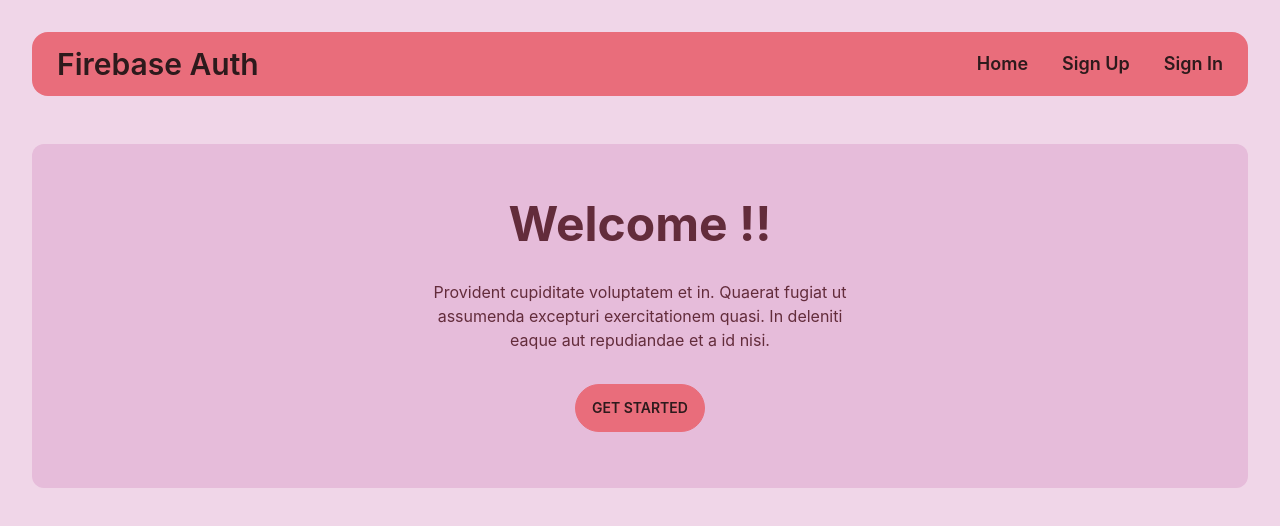
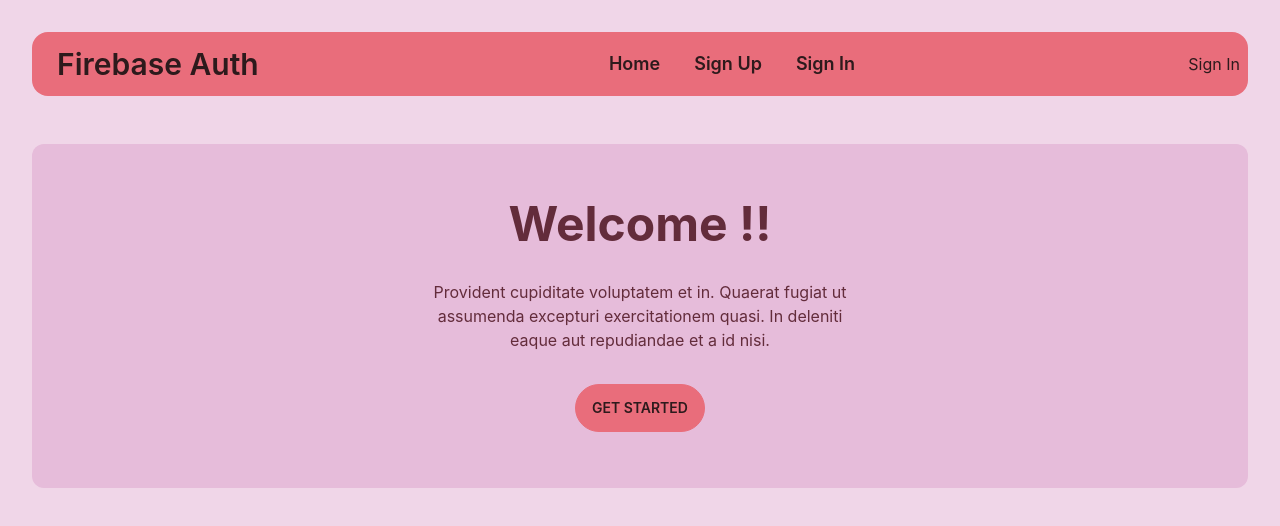
Before and after one commit to nurealammiaji/firebase-auth, a React (Vite) app: page / in a window 1280 px wide. Shown: the top 526 px of the page. Built offline with nearby package versions, Linux system fonts and the light colour scheme; no server answers.

Commit message:
context added to the navbar

```diff
--- a/src/components/Navigation/Navigation.jsx
+++ b/src/components/Navigation/Navigation.jsx
@@ -1,7 +1,12 @@
+import { useContext } from "react";
 import { Link, NavLink } from "react-router-dom";
+import { AuthContext } from "../Providers/AuthProviders";
 
 
 const Navigation = () => {
+
+    const { user } = useContext(AuthContext);
+
     return (
         <nav className="justify-between navbar bg-primary text-primary-content rounded-2xl">
             <div>
@@ -12,6 +17,9 @@ const Navigation = () => {
                 <NavLink className="text-lg normal-case btn btn-ghost" to="/sign-up">Sign Up</NavLink>
                 <NavLink className="text-lg normal-case btn btn-ghost" to="/sign-in">Sign In</NavLink>
             </div>
+            <div>
+                {user ? <><p>{user.email}</p><button className="px-4 py-3 mx-2 bg-white rounded-3xl">Sign Out</button></> : <><button>Sign In</button></>}
+            </div>
         </nav>
     );
 };
```
